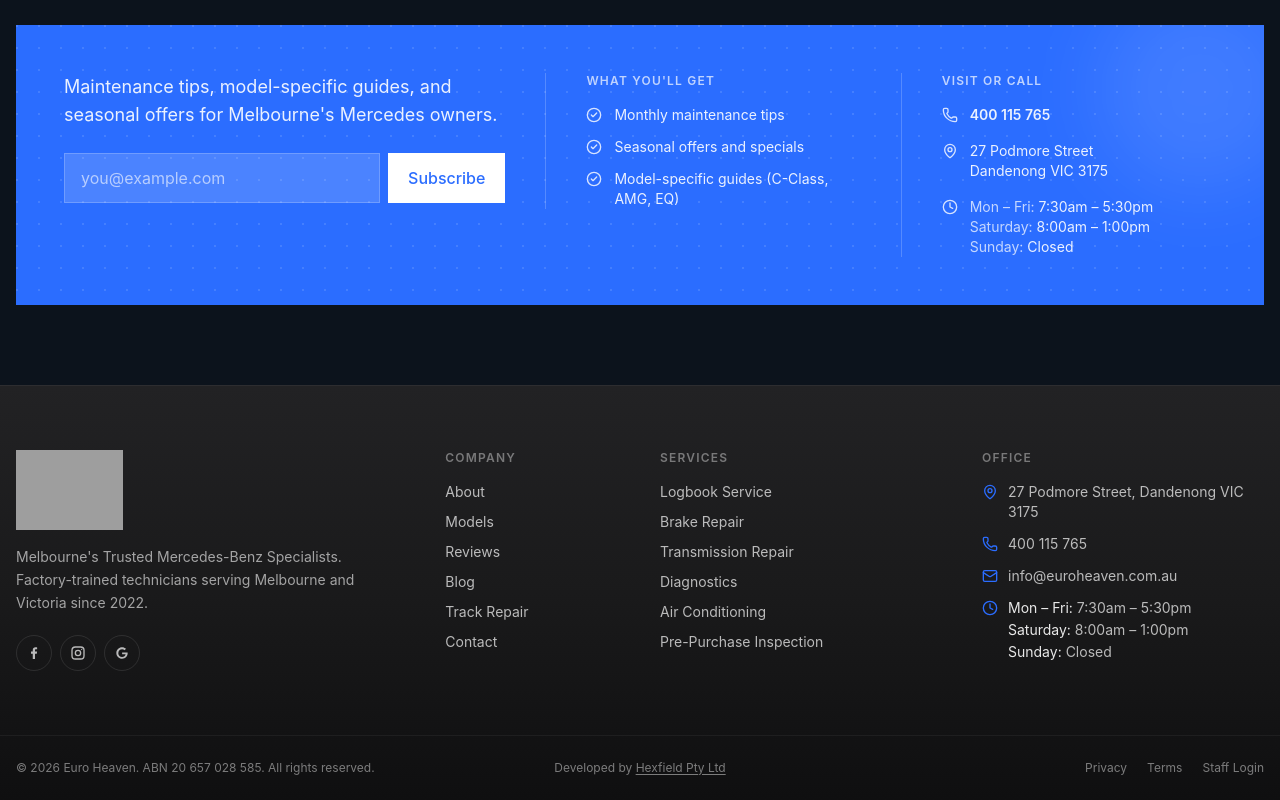
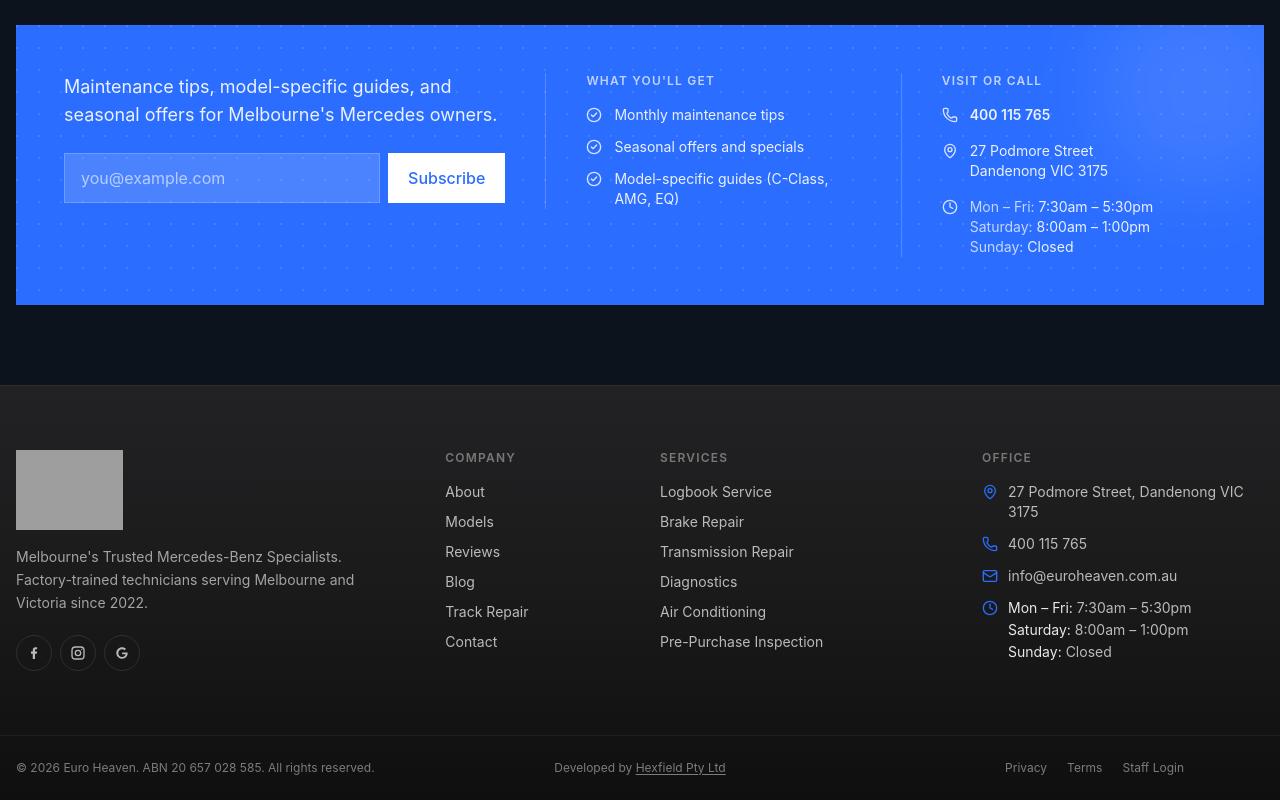
Before and after one commit to ChkBuk/euroheaven, a Next.js app: page / in a window 1280 px wide. Shown: the part 9311-10111 px from the top of the page. Built offline with nearby package versions, Linux system fonts and the light colour scheme; no server answers; grey boxes are pictures that could not be loaded.

Commit message:
Fix staff login page not displaying issue.

```diff
--- a/src/components/Footer.tsx
+++ b/src/components/Footer.tsx
@@ -153,7 +153,12 @@
       </div>
 
       <div className="border-t border-white/5">
-        <div className="container py-6 grid grid-cols-1 md:grid-cols-3 gap-3 items-center text-xs text-white/45">
+        {/* pt-6 / lg:pb-6 keeps the desktop spacing unchanged.
+            pb-28 on mobile lifts the legal-links row clear of the
+            fixed MobileCTA bar (~72 px tall, at bottom-0) so the
+            owner can actually scroll Terms / Staff Login into view
+            on a phone instead of them being permanently covered. */}
+        <div className="container pt-6 pb-28 lg:pb-6 grid grid-cols-1 md:grid-cols-3 gap-3 items-center text-xs text-white/45">
           <div className="md:text-left text-center">
             © {new Date().getFullYear()} {site.name}. ABN {site.abn}. All
             rights reserved.
@@ -169,7 +174,13 @@
               Hexfield Pty Ltd
             </a>
           </div>
-          <div className="flex md:justify-end justify-center gap-5">
+          {/* lg:pr-20 keeps the rightmost links clear of the floating
+              chat FAB ([src/components/FloatingChat.tsx]) which sits at
+              right-6 bottom-6 (24–80 px from the viewport's right and
+              bottom edges). Without this padding, on viewports ≤ ~1440px
+              the FAB lands directly over "Terms" and "Staff Login" and
+              intercepts the click. */}
+          <div className="flex md:justify-end justify-center gap-5 lg:pr-20">
             <Link href="/privacy" className="hover:text-white">Privacy</Link>
             <Link href="/terms" className="hover:text-white">Terms</Link>
             <Link href="/staff/login" className="hover:text-white">
--- a/src/components/MobileCTA.tsx
+++ b/src/components/MobileCTA.tsx
@@ -18,8 +18,20 @@
     return null;
   }
   return (
-    <div className="lg:hidden fixed bottom-0 inset-x-0 z-30 bg-ink-900/95 backdrop-blur border-t border-white/10">
-      <div className="grid grid-cols-2 gap-2 p-2">
+    <div
+      className="lg:hidden fixed bottom-0 inset-x-0 z-30 bg-ink-900/95 backdrop-blur border-t border-white/10"
+      style={{
+        // Respect the iPhone home-indicator safe area so the bar
+        // doesn't sit underneath the indicator on notched devices.
+        paddingBottom: "env(safe-area-inset-bottom)",
+      }}
+    >
+      {/* Interior padding bumped from p-2 to px-4/py-2.5 — the previous
+          8 px horizontal padding put the Book Now / Call buttons right
+          against the device edge, where their rounded corners read as
+          "spilling off" the screen, especially on phones with curved
+          edges. 16 px gives the buttons visible breathing room. */}
+      <div className="grid grid-cols-2 gap-2.5 px-4 py-2.5">
         <a href={`tel:${site.phone}`} className="btn-outline py-3 text-sm">
           <Phone className="w-4 h-4" /> Call
         </a>
```
Also changed, not shown: 8 other files (tests, documents, lock files or other folders).
